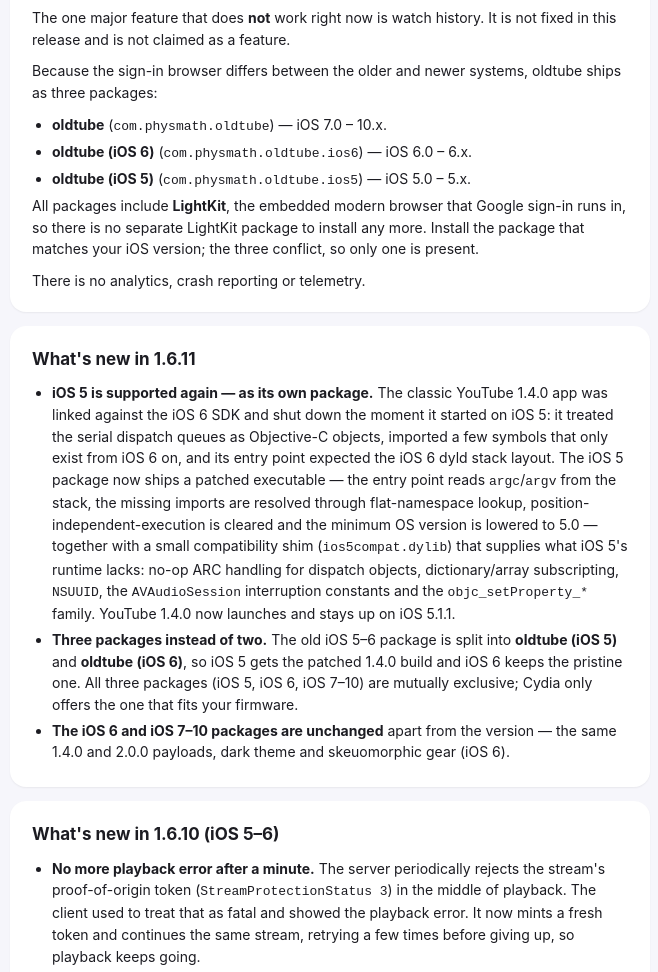
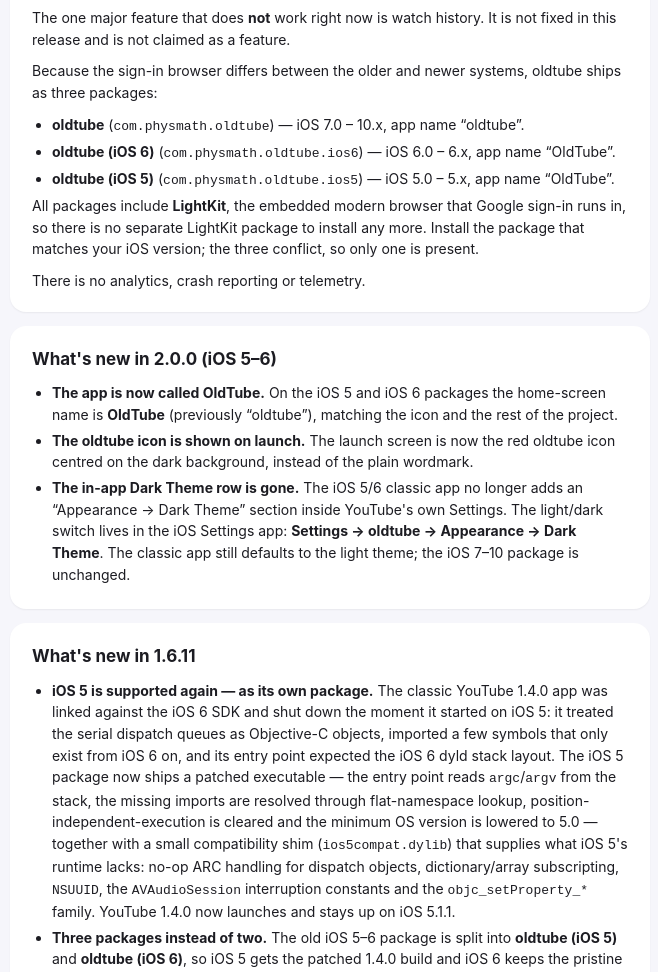
Before and after one commit to physmathdev/physmath, a plain HTML site: page depictions/oldtube/index.html in a window 1280 px wide. Shown: the part 469-1441 px from the top of the page, without its empty margins (310-968 px from the left). Drawn offline with Linux system fonts and the light colour scheme.

Commit message:
oldtube 2.0.0 (iOS 5/6): rename app to OldTube, icon launch screen, drop in-app theme row

```diff
--- a/depictions/oldtube/index.html
+++ b/depictions/oldtube/index.html
@@ -3,7 +3,7 @@
 <head>
 <meta charset="utf-8">
 <meta name="viewport" content="width=device-width, initial-scale=1">
-<title>oldtube 1.6.11 — physmath</title>
+<title>oldtube 2.0.0 (iOS 5–6) — physmath</title>
 <style>
   * { box-sizing: border-box; }
   body { margin: 0; font: 16px/1.55 -apple-system, BlinkMacSystemFont, "Segoe UI", sans-serif; background: #f6f6fb; color: #1c1c22; }
@@ -45,7 +45,7 @@
     <img src="icon.png" alt="oldtube icon">
     <div>
       <h1>oldtube</h1>
-      <div class="sub">Full YouTube client for iOS 5–10 · iOS 7–10: v1.6.11 (YouTube 2.0.0) · iOS 6: v1.6.11 (YouTube 1.4.0) · iOS 5: v1.6.11 (YouTube 1.4.0, patched) · physmath</div>
+      <div class="sub">Full YouTube client for iOS 5–10 · iOS 7–10: v1.6.11 (YouTube 2.0.0) · iOS 6: v2.0.0 (YouTube 1.4.0) · iOS 5: v2.0.0 (YouTube 1.4.0, patched) · physmath</div>
     </div>
   </div>
 
@@ -64,12 +64,21 @@
     <p>The one major feature that does <strong>not</strong> work right now is watch history. It is not fixed in this release and is not claimed as a feature.</p>
     <p>Because the sign-in browser differs between the older and newer systems, oldtube ships as three packages:</p>
     <ul>
-      <li><strong>oldtube</strong> (<code>com.physmath.oldtube</code>) — iOS 7.0 – 10.x.</li>
-      <li><strong>oldtube (iOS 6)</strong> (<code>com.physmath.oldtube.ios6</code>) — iOS 6.0 – 6.x.</li>
-      <li><strong>oldtube (iOS 5)</strong> (<code>com.physmath.oldtube.ios5</code>) — iOS 5.0 – 5.x.</li>
+      <li><strong>oldtube</strong> (<code>com.physmath.oldtube</code>) — iOS 7.0 – 10.x, app name “oldtube”.</li>
+      <li><strong>oldtube (iOS 6)</strong> (<code>com.physmath.oldtube.ios6</code>) — iOS 6.0 – 6.x, app name “OldTube”.</li>
+      <li><strong>oldtube (iOS 5)</strong> (<code>com.physmath.oldtube.ios5</code>) — iOS 5.0 – 5.x, app name “OldTube”.</li>
     </ul>
     <p>All packages include <strong>LightKit</strong>, the embedded modern browser that Google sign-in runs in, so there is no separate LightKit package to install any more. Install the package that matches your iOS version; the three conflict, so only one is present.</p>
     <p>There is no analytics, crash reporting or telemetry.</p>
+  </div>
+
+  <div class="card">
+    <h2>What's new in 2.0.0 (iOS 5–6)</h2>
+    <ul>
+      <li><strong>The app is now called OldTube.</strong> On the iOS 5 and iOS 6 packages the home-screen name is <strong>OldTube</strong> (previously “oldtube”), matching the icon and the rest of the project.</li>
+      <li><strong>The oldtube icon is shown on launch.</strong> The launch screen is now the red oldtube icon centred on the dark background, instead of the plain wordmark.</li>
+      <li><strong>The in-app Dark Theme row is gone.</strong> The iOS 5/6 classic app no longer adds an “Appearance → Dark Theme” section inside YouTube's own Settings. The light/dark switch lives in the iOS Settings app: <strong>Settings → oldtube → Appearance → Dark Theme</strong>. The classic app still defaults to the light theme; the iOS 7–10 package is unchanged.</li>
+    </ul>
   </div>
 
   <div class="card">
```
Also changed, not shown: 9 other files.
